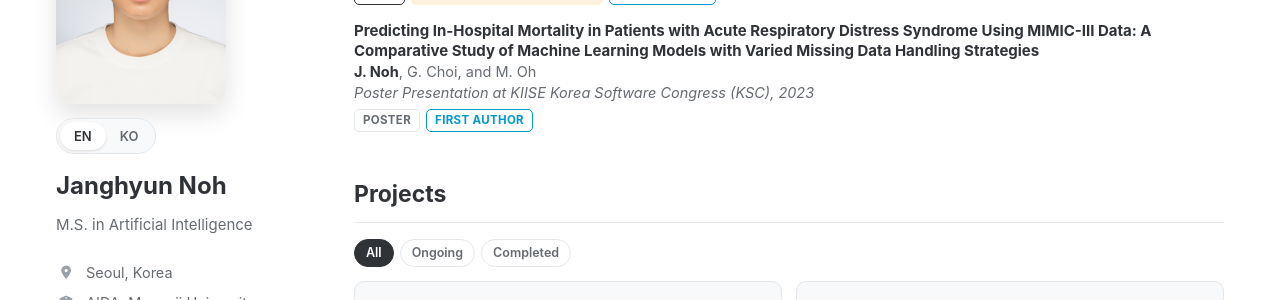
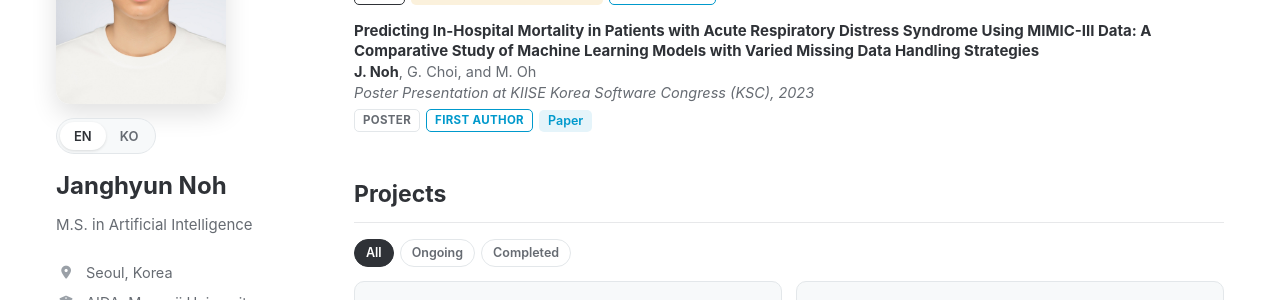
Before and after one commit to janghyunnoh/janghyunnoh.github.io, a Jekyll site: the page built from index.md, in a window 1280 px wide and 900 px high, scrolled down 1496 px. Shown: the part 147-447 px from the top of the window. Built offline with Jekyll 4.4.1, drawn with Linux system fonts in a browser that asks for light colours.

Commit message:
Use Paper buttons instead of title links; add DBpia link for KSC 2023
- Publication titles are plain text; the Paper button opens the paper
- KSC 2023 MIMIC-III paper links to its DBpia page

Co-Authored-By: Claude Opus 5.5 <noreply@anthropic.com>
Claude-Session: https://claude.ai/code/session_01KSQJoZP1auZdYkoBxWPSet

```diff
--- a/_data/conferences.yml
+++ b/_data/conferences.yml
@@ -1,4 +1,5 @@
 # type: Oral / Poster    award: optional    scope: international / domestic
+# links: paper / poster / slides / code — a button appears for each URL you add
 - scope: international
   title: "An annotation-free framework for phenotype prediction using hierarchical multiple instance learning with single-cell RNA-sequencing data"
   authors: "J. Noh, Y. Shin, M. Kim, and M. Oh"
@@ -41,3 +42,5 @@
   venue: "Poster Presentation at KIISE Korea Software Congress (KSC), 2023"
   type: "Poster"
   first_author: true
+  links:
+    paper: "https://www.dbpia.co.kr/journal/articleDetail?nodeId=NODE11705183"
--- a/_layouts/profile.html
+++ b/_layouts/profile.html
@@ -89,7 +89,7 @@
             <ul class="entries">
                 {%- for pub in site.data.publications %}
                 <li>
-                    <div class="entry-title">{% if pub.links.paper %}<a href="{{ pub.links.paper }}" target="_blank" rel="noopener">{{ pub.title }}</a>{% else %}{{ pub.title }}{% endif %}</div>
+                    <div class="entry-title">{{ pub.title }}</div>
                     <div class="entry-sub">{{ pub.authors | replace: "J. Noh", me }}</div>
                     <div class="entry-sub"><em>{{ pub.venue }}</em>{% if pub.impact %} <span class="impact">{{ pub.impact }}</span>{% endif %}</div>
                     {% include badges.html item=pub %}
```
